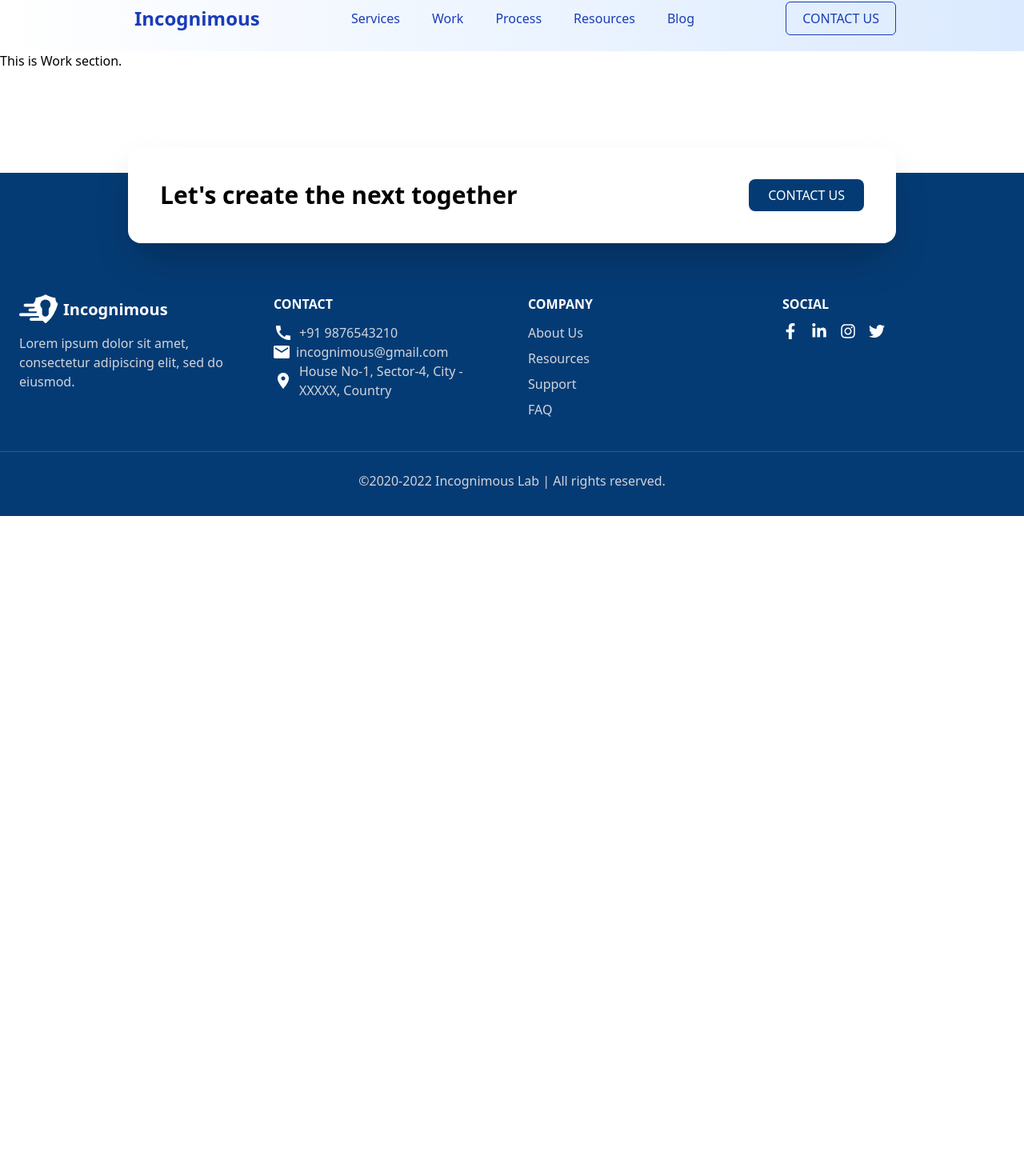
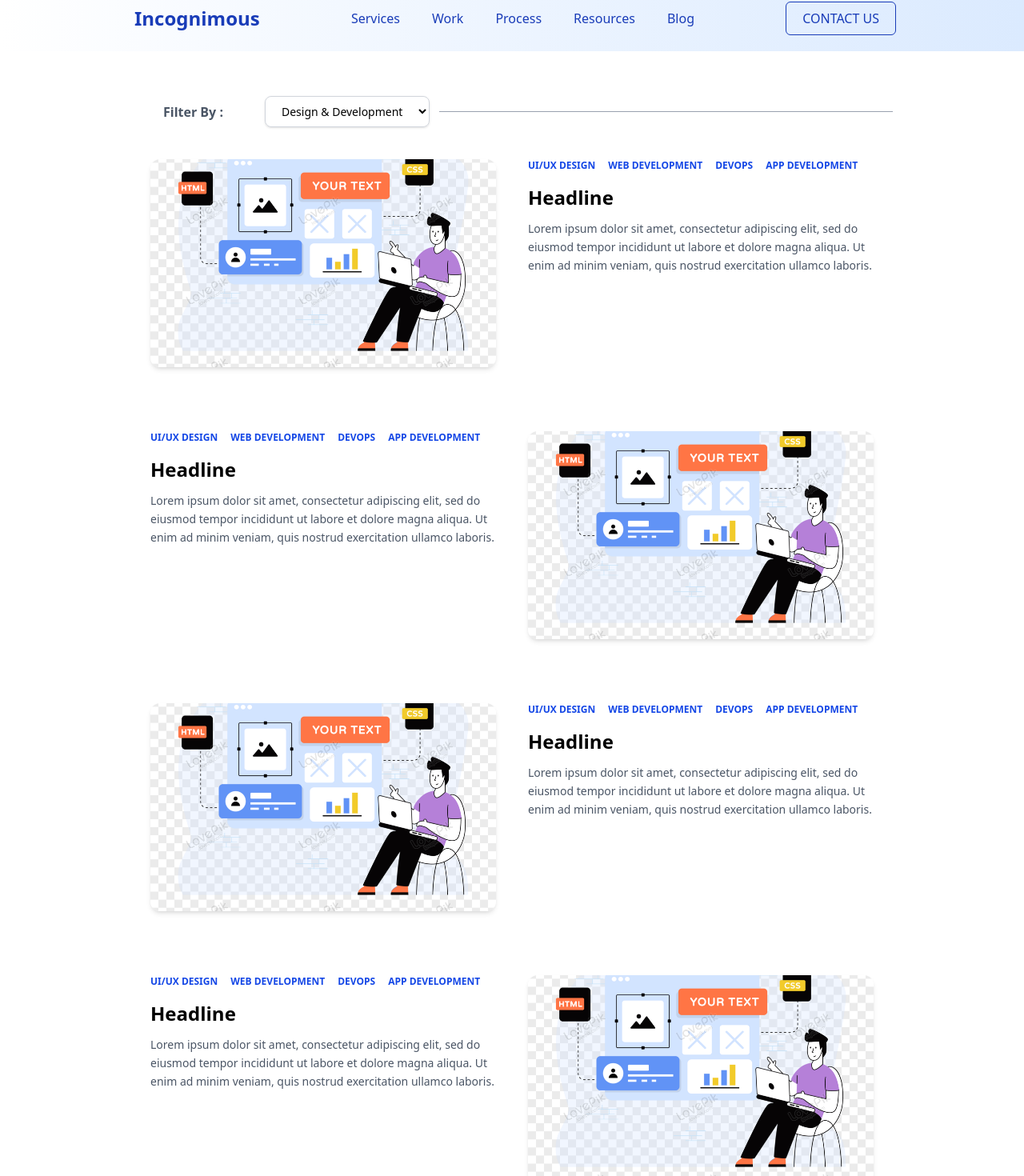
Before and after one commit to Nehamaurya2021/Incognimous-dev, a React (Vite) app: page /work in a window 1280 px wide. Shown: the part 18-1488 px from the top of the page at 80% size. Before the commit the page ends 800 px from the top, so only its background shows below. Built offline with nearby package versions, Linux system fonts and the light colour scheme.

Commit message:
work page

```diff
--- /dev/null
+++ b/src/api/WorkPage.json
@@ -0,0 +1,29 @@
+[
+    {
+
+      "id": 1,
+      "img": "/human.png",
+      "title": "Headline",
+      "text": "Lorem ipsum dolor sit amet, consectetur adipiscing elit, sed do eiusmod tempor incididunt ut labore et dolore magna aliqua. Ut enim ad minim veniam, quis nostrud exercitation ullamco laboris."
+    },
+
+    {
+      "id": 2,
+      "img": "/human.png",
+      "title": "Headline",
+      "text": "Lorem ipsum dolor sit amet, consectetur adipiscing elit, sed do eiusmod tempor incididunt ut labore et dolore magna aliqua. Ut enim ad minim veniam, quis nostrud exercitation ullamco laboris."
+    },
+    {
+      "id": 3,
+      "img": "/human.png",
+      "title": "Headline",
+      "text": "Lorem ipsum dolor sit amet, consectetur adipiscing elit, sed do eiusmod tempor incididunt ut labore et dolore magna aliqua. Ut enim ad minim veniam, quis nostrud exercitation ullamco laboris."
+    }
+    ,
+    {
+      "id": 4,
+      "img": "/human.png",
+      "title": "Headline",
+      "text": "Lorem ipsum dolor sit amet, consectetur adipiscing elit, sed do eiusmod tempor incididunt ut labore et dolore magna aliqua. Ut enim ad minim veniam, quis nostrud exercitation ullamco laboris."
+    }
+]
--- /dev/null
+++ b/src/components/commonwork/CommonWork.jsx
@@ -0,0 +1,15 @@
+const CommonWork=(props)=>{
+    return(
+        <>
+        <div>
+            <h2>{props.data.id}</h2>
+            <img src={props.data.img} alt="work"></img>
+            <h3>{props.data.title}</h3>
+            <p>{props.data.text}</p>
+        </div>
+
+        </>
+    )
+
+}
+export default CommonWork;
--- a/src/container/work/Work.jsx
+++ b/src/container/work/Work.jsx
@@ -1,10 +1,13 @@
 import Header from "../../components/header/Header"
 import Footer from "../../components/footer/Footer"
+import WorkPages from "../../pages/workpages/WorkPages";
+import LogoSection from "../../components/footertop/FooterTop"
 const Work=()=>{
     return(
         <>
           <Header/>
-          <h1>This is Work section.</h1>
+         <WorkPages/>
+         <LogoSection />
           <Footer/>
         </>
     )
--- /dev/null
+++ b/src/pages/workpages/WorkPages.jsx
@@ -0,0 +1,272 @@
+const WorkPages=()=>{
+  return(
+    <>
+   <div className="max-w-6xl mx-auto py-14 px-25">
+    {/* <!-- FILTER SECTION --> */}
+    <div className="flex items-center space-x-3 mb-10">
+      <p className="font-semibold text-gray-600 px-10">Filter By :</p>
+      <select className="border border-gray-300 rounded-lg px-4 py-2 text-sm shadow-sm">
+        <option>Design & Development</option>
+        <option>Web Development</option>
+        <option>App Development</option>
+        <option>UI/UX</option>
+      </select>
+      {/* <div className="h-[1px] w-[100%] bg-gray-400 gap-100"></div> */}
+  <div className="h-[1px] bg-gray-400 flex-1"></div>
+
+
+    </div>
+
+    {/* <!-- CARD 1 --> */}
+    <div className="flex flex-col lg:flex-row gap-10 mb-20 px-6 rounded-xs ">
+
+      {/* <!-- IMAGE --> */}
+      <div className="w-full lg:w-1/2">
+        <img
+          src="human.png"
+          className="rounded-xl w-full h-[260px] object-cover shadow-md"/>
+      </div>
+
+      {/* <!-- CONTENT --> */}
+      <div className="w-full lg:w-1/2">
+
+        {/* <!-- TAGS --> */}
+        <div className="flex flex-wrap gap-4 text-xs font-semibold text-blue-700">
+          <span>UI/UX DESIGN</span>
+          <span>WEB DEVELOPMENT</span>
+          <span>DEVOPS</span>
+          <span>APP DEVELOPMENT</span>
+        </div>
+
+        {/* <!-- TITLE --> */}
+        <h2 className="text-2xl font-bold mt-4 mb-3">Headline</h2>
+
+        {/* <!-- DESCRIPTION --> */}
+        <p className="text-gray-600 leading-relaxed text-sm max-w-md">
+          Lorem ipsum dolor sit amet, consectetur adipiscing elit, sed do eiusmod tempor
+          incididunt ut labore et dolore magna aliqua. Ut enim ad minim veniam, quis
+          nostrud exercitation ullamco laboris.
+        </p>
+      </div>
+    </div>
+
+    {/* <!-- CARD 2 (Duplicate) --> */}
+    <div className="flex flex-col-reverse lg:flex-row gap-10 mb-20  px-6 rounded-xs">
+      {/* <!-- CONTENT --> */}
+      <div className="w-full lg:w-1/2">
+
+        {/* <!-- TAGS --> */}
+        <div className="flex flex-wrap gap-4 text-xs font-semibold text-blue-700">
+          <span>UI/UX DESIGN</span>
+          <span>WEB DEVELOPMENT</span>
+          <span>DEVOPS</span>
+          <span>APP DEVELOPMENT</span>
+        </div>
+
+        {/* <!-- TITLE --> */}
+        <h2 className="text-2xl font-bold mt-4 mb-3">Headline</h2>
+
+        {/* <!-- DESCRIPTION --> */}
+        <p className="text-gray-600 leading-relaxed text-sm max-w-md">
+           Lorem ipsum dolor sit amet, consectetur adipiscing elit, sed do eiusmod tempor
+          incididunt ut labore et dolore magna aliqua. Ut enim ad minim veniam, quis
+          nostrud exercitation ullamco laboris.
+        </p>
+      </div>
+
+      {/* <!-- IMAGE --> */}
+      <div className="w-full lg:w-1/2 rounded-sm">
+        <img  src="/human.png"  className="rounded-xl w-full h-[260px] object-cover shadow-md" alt="" />
+      </div>
+    </div>
+
+
+     {/* <!-- CARD 3--> */}
+    <div className="flex flex-col lg:flex-row gap-10 mb-20  px-6 rounded-xs">
+
+      {/* <!-- IMAGE --> */}
+      <div className="w-full lg:w-1/2">
+        <img
+          src="human.png"
+          className="rounded-xl w-full h-[260px] object-cover shadow-md"/>
+      </div>
+
+      {/* <!-- CONTENT --> */}
+      <div className="w-full lg:w-1/2">
+
+        {/* <!-- TAGS --> */}
+        <div className="flex flex-wrap gap-4 text-xs font-semibold text-blue-700">
+          <span>UI/UX DESIGN</span>
+          <span>WEB DEVELOPMENT</span>
+          <span>DEVOPS</span>
+          <span>APP DEVELOPMENT</span>
+        </div>
+
+        {/* <!-- TITLE --> */}
+        <h2 className="text-2xl font-bold mt-4 mb-3">Headline</h2>
+
+        {/* <!-- DESCRIPTION --> */}
+        <p className="text-gray-600 leading-relaxed text-sm max-w-md">
+          Lorem ipsum dolor sit amet, consectetur adipiscing elit, sed do eiusmod tempor
+          incididunt ut labore et dolore magna aliqua. Ut enim ad minim veniam, quis
+          nostrud exercitation ullamco laboris.
+        </p>
+      </div>
+    </div>
+
+    {/* <!-- CARD 4 (Duplicate) --> */}
+    <div className="flex flex-col-reverse lg:flex-row gap-10 mb-20 px-6 rounded-xs">
+
+
+
+      {/* <!-- CONTENT --> */}
+      <div className="w-full lg:w-1/2">
+
+        {/* <!-- TAGS --> */}
+        <div className="flex flex-wrap gap-4 text-xs font-semibold text-blue-700">
+          <span>UI/UX DESIGN</span>
+          <span>WEB DEVELOPMENT</span>
+          <span>DEVOPS</span>
+          <span>APP DEVELOPMENT</span>
+        </div>
+
+        {/* <!-- TITLE --> */}
+        <h2 className="text-2xl font-bold mt-4 mb-3">Headline</h2>
+
+        {/* <!-- DESCRIPTION --> */}
+        <p className="text-gray-600 leading-relaxed text-sm max-w-md">
+           Lorem ipsum dolor sit amet, consectetur adipiscing elit, sed do eiusmod tempor
+          incididunt ut labore et dolore magna aliqua. Ut enim ad minim veniam, quis
+          nostrud exercitation ullamco laboris.
+        </p>
+      </div>
+
+      {/* <!-- IMAGE --> */}
+      <div className="w-full lg:w-1/2">
+        <img  src="/human.png"  className="rounded-xl w-full h-[260px] object-cover shadow-md" alt="" />
+      </div>
+    </div>
+
+  </div>
+
+
+
+
+
+    </>
+  )
+}
+export default WorkPages;
+
+
+
+
+
+
+
+
+
+
+
+
+
+
+
+
+
+
+
+
+
+
+
+
+
+
+
+
+
+
+
+
+
+
+
+
+
+
+
+
+
+
+
+
+
+
+
+
+
+
+
+
+
+
+// import workItems from "../../api/WorkPage.json";
+// import CommonWork from "../../components/commonwork/CommonWork";
+// const WorkPages=()=>{
+//     return (
+//         <>
+//        <div className="w-full min-h-screen bg-white">
+
+//       {/* Filter Section */}
+//       <div className="max-w-6xl mx-auto mt-10 px-6">
+//         <div className="flex items-center gap-3">
+//           <p className="text-gray-600 font-medium">Filter By :</p>
+
+//           <select className="px-4 py-2 border rounded-lg shadow-sm bg-white">
+//             <option>Design & Development</option>
+//             <option>UI/UX Design</option>
+//             <option>Web Development</option>
+//             <option>App Development</option>
+//           </select>
+//         </div>
+//       </div>
+
+
+//       {/* Work Cards */}
+//       <div className="max-w-6xl mx-auto px-6 mt-14 space-y-24 pb-20">
+
+//         {workItems.map((item) => (
+//           <div
+//             key={item.id } data={item}
+//             className="w-full flex flex-col md:flex-row items-start gap-10"
+//           >
+//             {/* Left Image */}
+//             <img src={item.img} alt="Work"
+//               className="w-full md:w-[460px] h-[260px] object-cover rounded-xl shadow"
+//             />
+
+//             {/* Right Text */}
+//             <div className="md:w-[50%]">
+//               <div className="flex flex-wrap items-center gap-6 text-[12px] font-semibold text-blue-600 uppercase">
+//                 <span>UI/UX DESIGN</span>
+//                 <span>WEB DEVELOPMENT</span>
+//                 <span>DEVOPS</span>
+//                 <span>APP DEVELOPMENT</span>
+//               </div>
+
+//               <h3 className="text-3xl font-semibold mt-4">{item.title}</h3>
+
+//               <p className="text-gray-600 mt-3 leading-relaxed max-w-[480px]"> {item.text}</p>
+//             </div>
+//           </div>
+//         ))}
+
+//       </div>
+
+//     </div>
+
+//         </>
+//     )
+// }
+// export default WorkPages;
```
Also changed, not shown: public/human.png (added), 1 other file (tests, documents, lock files or other folders).
